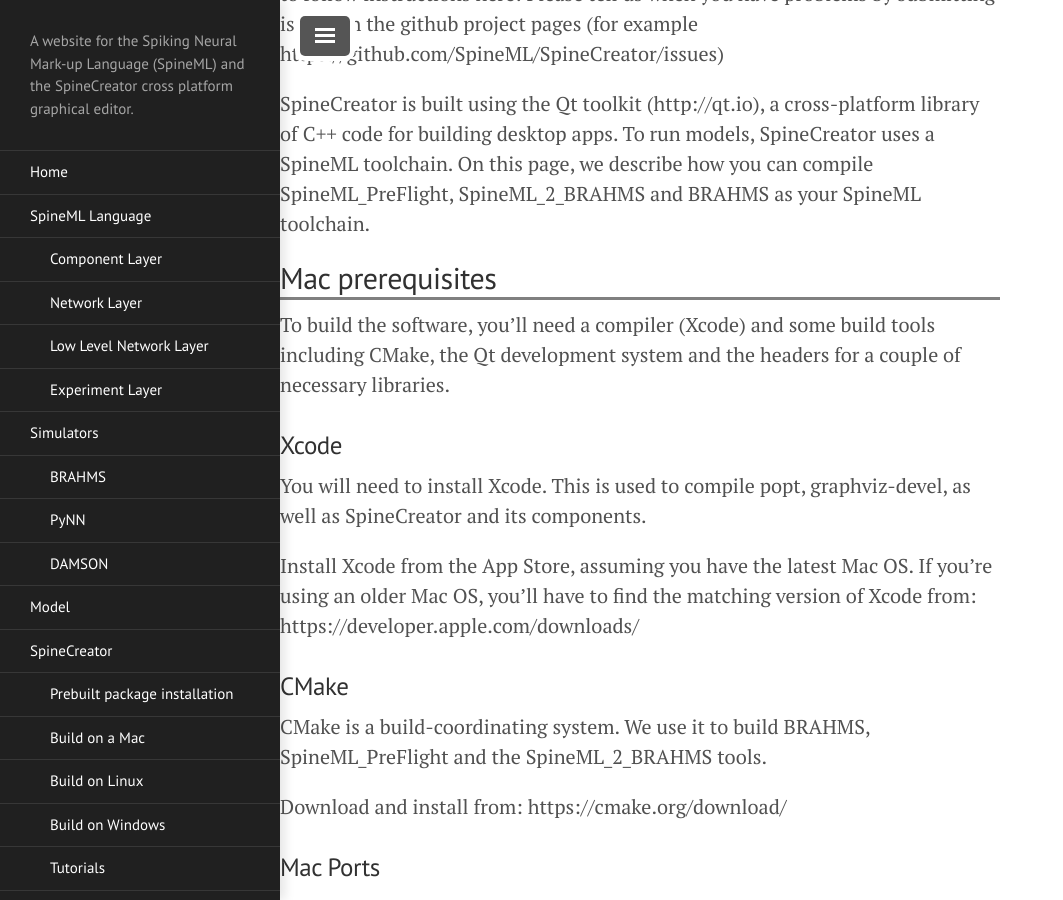
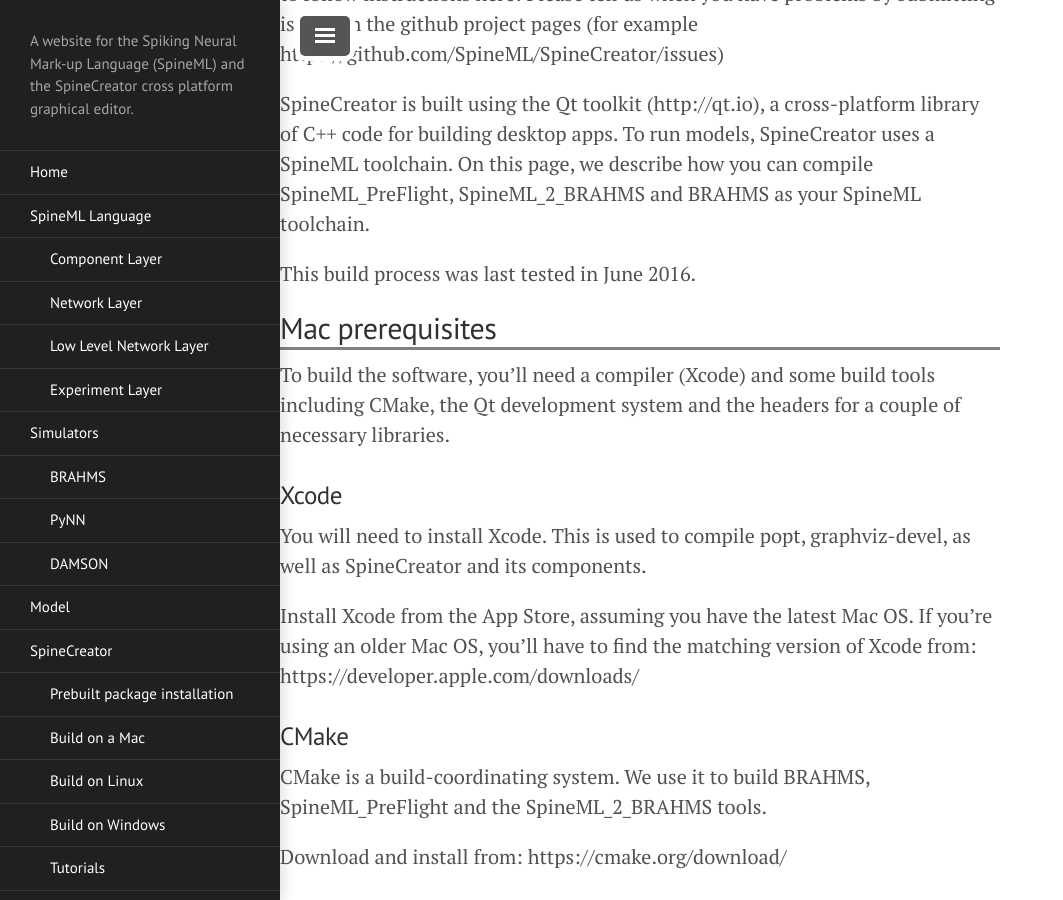
Before and after one commit to SpineML/spineml.github.io, a Jekyll site: the page built from spinecreator/source/index.md, in a window 1280 px wide and 900 px high, scrolled down 303 px. Shown: the whole window, without its empty margins (0-1063 px from the left). Built offline with Jekyll 4.4.1, drawn with Linux system fonts in a browser that asks for light colours; nearby versions of some CDN libraries; library files that are not in the unit come from our copies.

Commit message:
Note about having tested these instructions

```diff
--- a/spinecreator/source/index.md
+++ b/spinecreator/source/index.md
@@ -8,6 +8,8 @@
 Because we are a small team, we do not have the resources to produce regular packages for SpineCreator and the SpineML toolchain.  For this reason, we recommend that users compile SpineCreator from source and we have some easy to follow instructions here! Please tell us when you have problems by submitting issues on the github project pages (for example https://github.com/SpineML/SpineCreator/issues)
 
 SpineCreator is built using the Qt toolkit (http://qt.io), a cross-platform library of C++ code for building desktop apps. To run models, SpineCreator uses a SpineML toolchain. On this page, we describe how you can compile SpineML_PreFlight, SpineML_2_BRAHMS and BRAHMS as your SpineML toolchain.
+
+This build process was last tested in June 2016.
 
 ## Mac prerequisites
 
```
